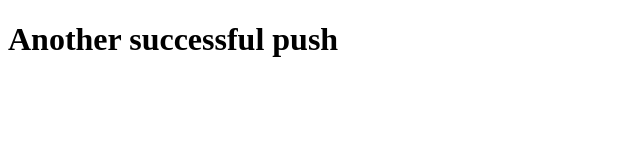
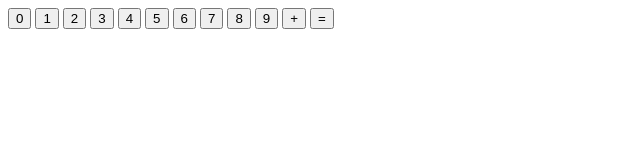
Before and after one commit to alli-Codes/Calculator, a plain HTML site: page index.html in a window 1280 px wide. Shown: the whole page, without its empty margins (0-640 px from the left). Drawn offline with Linux system fonts and the light colour scheme.

Commit message:
Added some buttons

```diff
--- a/index.html
+++ b/index.html
@@ -4,13 +4,33 @@
 	<meta charset="UTF-8">
 	<meta name="viewport" content="width=device-width, initial-scale=1.0">
 	<title>Calculator</title>
+	<link rel="stylesheet" href="css/style.css">
 </head>
 <body>
 
 	<div id="app">
-		<h1>Another successful push</h1>
+		<div id="calculator__ui">
+			<div id="output">
+
+			</div>
+
+			<button class="integer__btn">0</button>
+			<button class="integer__btn">1</button>
+			<button class="integer__btn">2</button>
+			<button class="integer__btn">3</button>
+			<button class="integer__btn">4</button>
+			<button class="integer__btn">5</button>
+			<button class="integer__btn">6</button>
+			<button class="integer__btn">7</button>
+			<button class="integer__btn">8</button>
+			<button class="integer__btn">9</button>
+
+			<button id="sum__btn">+</button>
+			<button id="equal__btn">=</button>
+		</div>
 	</div>
 
 	<script src="js/script.js"></script>
+	<script src="js/main.js"></script>
 </body>
 </html>
```
